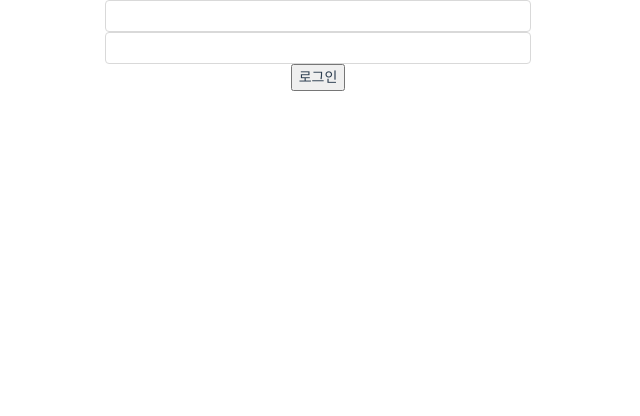
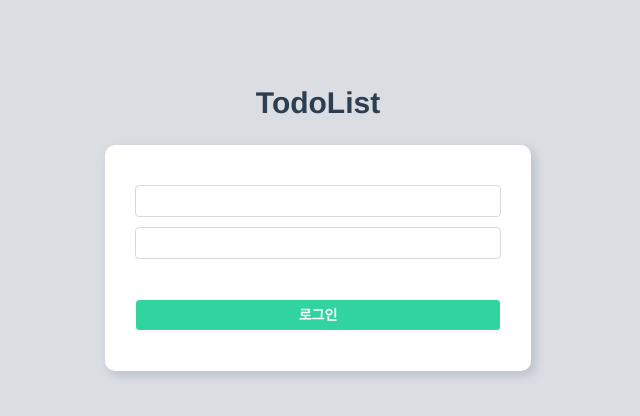
Before and after one commit to Yoojisu/todo-web, a Vue app: page / in a window 1280 px wide. Shown: the top 416 px of the page, without its empty margins (322-962 px from the left). Built offline with nearby package versions, Linux system fonts and the light colour scheme; what vue-cookie would draw is missing.

Commit message:
fix: 디자인 수정 및 콘솔 제거

```diff
--- a/public/index.html
+++ b/public/index.html
@@ -15,6 +15,13 @@
 </html>
 
 <style>
+
+body {
+  box-sizing: border-box;
+  margin: 0;
+  background-color: #DADEE3 ;
+}
+
 #app{
   font-family: Avenir, Helvetica, Arial, sans-serif;
   -webkit-font-smoothing: antialiased;
@@ -25,6 +32,7 @@
   width: calc(100% * 1 / 3);
   display: flex;
   flex-direction: column;
-    margin: 0 auto;
+  margin: 80px auto;
 }
+
 </style>
--- a/src/Home.vue
+++ b/src/Home.vue
@@ -113,10 +113,10 @@
 </script>
 
 <style lang="scss">
-body * {
-  box-sizing: border-box;
-  margin: 0;
-}
+// body * {
+//   box-sizing: border-box;
+//   margin: 0;
+// }
 
 #home {
   .home-check {
--- a/src/Login.vue
+++ b/src/Login.vue
@@ -1,17 +1,16 @@
 <template>
-  <div id="login">
-    <a-input v-model="loginForm.id" type="text" />
-    <a-input v-model="loginForm.password" type="password" />
-    <button type="primary" @click="loginBtn()">로그인</button>
+  <div id="login" class="login-container">
+    <div class="login-title fs-30 bold">TodoList</div>
+    <div class="login-box" df fdc>
+      <a-input v-model="loginForm.id" type="text" />
+      <a-input v-model="loginForm.password" type="password" />
+      <a-button class="login-btn bold" @click="loginBtn()">로그인</a-button>
+    </div>
   </div>
 </template>
 
 <script>
-import Auth from "../http/auth";
-//import Client from "../http/client";
 import store from "../store/index";
-//import { mapState, mapGetters, mapActions } from "vuex";
-
 export default {
   name: "Login",
 
@@ -43,4 +42,33 @@
 };
 </script>
 
-<style></style>
+<style lang="scss">
+@import "~/src/assets/styles/flex.scss";
+@import "~/src/assets/styles/box.scss";
+@import "~/src/assets/styles/color.scss";
+@import "~/src/assets/styles/font.scss";
+
+.login-container {
+  .login-box {
+    margin-top: 20px;
+    padding: 40px 30px;
+    @include backgroundBox(10px, $white-1);
+
+    .ant-input {
+      &:nth-child(2) {
+        margin: 10px 0 40px 0;
+      }
+    }
+    .login-btn {
+      border-color: $white-1;
+      color: $white-1;
+      background-color: $mint;
+
+      &:hover {
+        opacity: 0.8;
+        transform: 0.3s;
+      }
+    }
+  }
+}
+</style>
--- a/src/main.js
+++ b/src/main.js
@@ -16,7 +16,6 @@
   ...App,
   created(){
     const token = sessionStorage.getItem('accessToken');
-    console.log(token);
     if(token !== null){
       store.dispatch("isAuth", token);
     }
```
Lines whose indentation alone changed are shown as unchanged.
